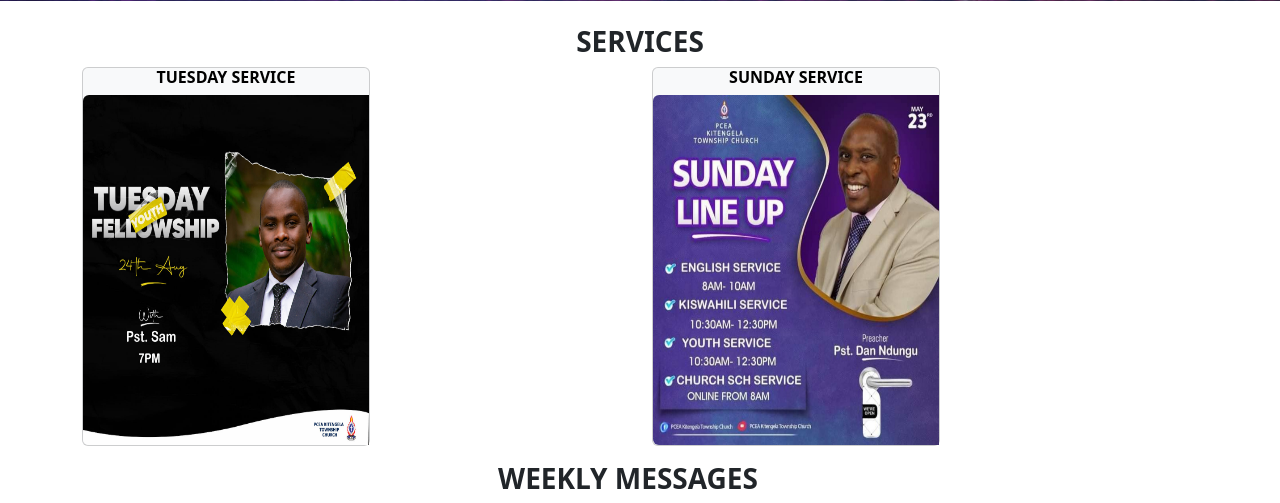
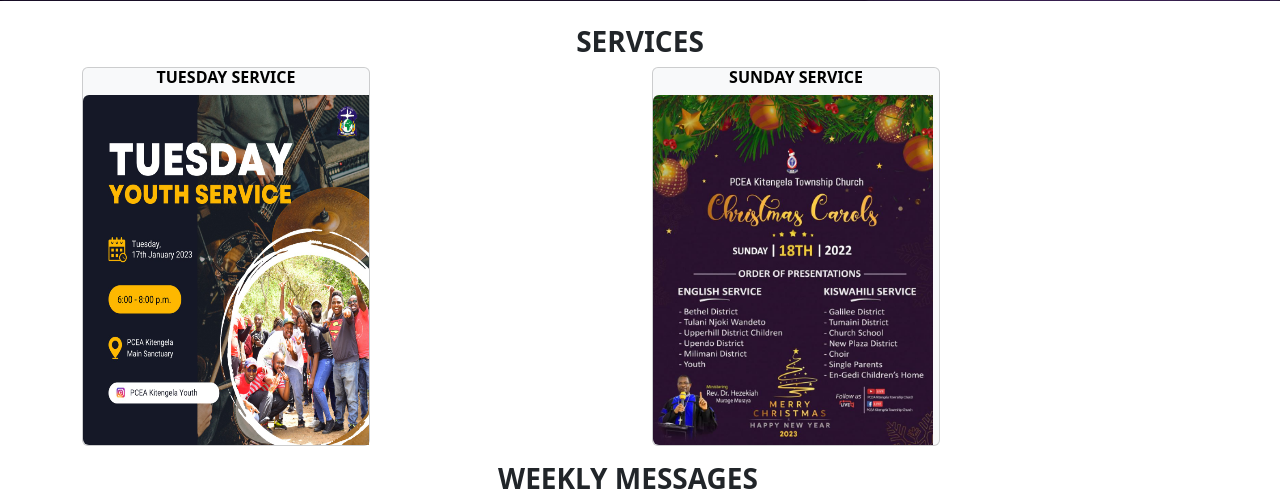
Before and after one commit to wahomez/pcea_youth, a Django app: page / in a window 1280 px wide. Shown: the part 747-1250 px from the top of the page. Run offline with Django 4.2, Linux system fonts and the light colour scheme; data comes from the database, SQL or seed files in the repository; both versions use the stored data as it was after the commit; some libraries are stand-ins or nearby versions.

Commit message:
Final tweaks

```diff
--- a/Church_website/settings.py
+++ b/Church_website/settings.py
@@ -15,6 +15,7 @@ import django_heroku
 import dj_database_url
 from decouple import config
 from pathlib import Path
+from django.core.management.utils import get_random_secret_key
 
 # Build paths inside the project like this: BASE_DIR / 'subdir'.
 BASE_DIR = Path(__file__).resolve().parent.parent
@@ -24,12 +25,12 @@ BASE_DIR = Path(__file__).resolve().parent.parent
 # See https://docs.djangoproject.com/en/4.0/howto/deployment/checklist/
 
 # SECURITY WARNING: keep the secret key used in production secret!
-SECRET_KEY = 'django-insecure-z*0vtuewyhv6f%tya(goxmruhy#ltk_)_*t$ue@nsac7%qkpl@'
+SECRET_KEY = os.getenv("DJANGO_SECRET_KEY", get_random_secret_key())
 
 # SECURITY WARNING: don't run with debug turned on in production!
 DEBUG = True
 
-ALLOWED_HOSTS = ['pceakitengelayouth.up.railway.app', 'localhost']
+ALLOWED_HOSTS = ['pceakitengelayouth.up.railway.app']
 
 CSRF_TRUSTED_ORIGINS=['https://pceakitengelayouth.up.railway.app']
 
--- a/main/templates/main/home.html
+++ b/main/templates/main/home.html
@@ -41,7 +41,7 @@
 
           <h6 class="text-center"><strong>TUESDAY SERVICE</strong></h6>
 
-        <a href="/tuesday-service"><img src= "{% static "images/Tuesday service.jpg" %}" style="height:350px;" class="img-fluid rounded-start" alt="...">
+        <a href="/tuesday-service"><img src= "{% static "images/bf6dbc26-7e11-4143-91ef-73160b2d4c5d.jpeg" %}" style="height:350px;" class="img-fluid rounded-start" alt="...">
         </a>
       </div>
     </div>
@@ -50,7 +50,7 @@
 
           <h6 class="text-center"><strong>SUNDAY SERVICE</strong></h6>
 
-        <a href="/sunday-service"><img src= "{% static "images/SundayPG.jpg" %}" style="height:350px;" class="img-fluid rounded-start" alt="...">
+        <a href="/sunday-service"><img src= "{% static "images/WhatsApp Image 2023-01-17 at 3.08.38 PM.jpeg" %}" style="height:350px;" class="img-fluid rounded-start" alt="...">
         </a>
       </div>
     </div>
--- a/main/views.py
+++ b/main/views.py
@@ -53,7 +53,7 @@ def Homepage(request):
             "PartyB": 174379,
             "PhoneNumber": Number,
             "CallBackURL": 'https://api.darajambili.com/express-payment',
-            "AccountReference": Purpose + Name,
+            "AccountReference": Name + Purpose,
             "TransactionDesc": "Payment of X"
         }
 
@@ -71,12 +71,12 @@ def Homepage(request):
             'Message didnt work'
         # return code()
 
-        messages.success(request, ("Your payment has been received successfully"))
+        messages.success(request, ("Your payment request has been sent successful!"))
         return redirect('/')
 
     context = {
         'Messages' : Week_Message.objects.filter(),
-        'announcement' : Announcement.objects.all()
+        'announcement' : Announcement.objects.all().order_by("-Date_posted")
     }
 
 
```
Also changed, not shown: db.sqlite3, main/static/images/WhatsApp Image 2023-01-17 at 3.08.38 PM (1).jpeg (added), main/static/images/WhatsApp Image 2023-01-17 at 3.08.38 PM (2).jpeg (added), main/static/images/WhatsApp Image 2023-01-17 at 3.08.38 PM (3).jpeg (added), main/static/images/WhatsApp Image 2023-01-17 at 3.08.38 PM (4).jpeg (added), main/static/images/WhatsApp Image 2023-01-17 at 3.08.38 PM (5).jpeg (added), main/static/images/WhatsApp Image 2023-01-17 at 3.08.38 PM.jpeg (added), main/static/images/bf6dbc26-7e11-4143-91ef-73160b2d4c5d.jpeg (added), media/WhatsApp_Image_2023-01-17_at_3.08.38_PM_1.jpeg (added), media/WhatsApp_Image_2023-01-17_at_3.08.38_PM_2.jpeg (added), media/new/WhatsApp_Image_2023-01-17_at_3.08.38_PM_1.jpeg (added), media/new/WhatsApp_Image_2023-01-17_at_3.08.38_PM_3.jpeg (added), media/new/WhatsApp_Image_2023-01-17_at_3.08.38_PM_5.jpeg (added).
